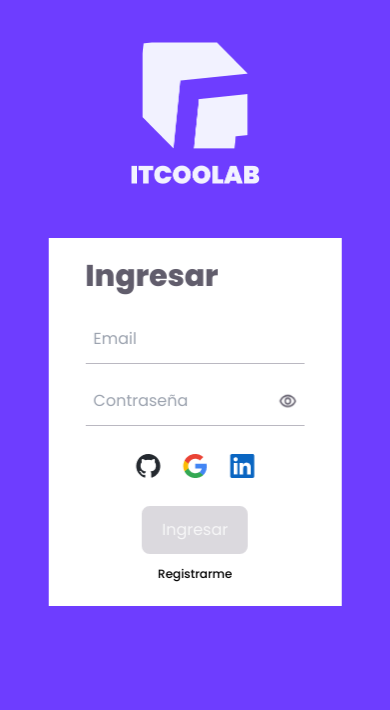
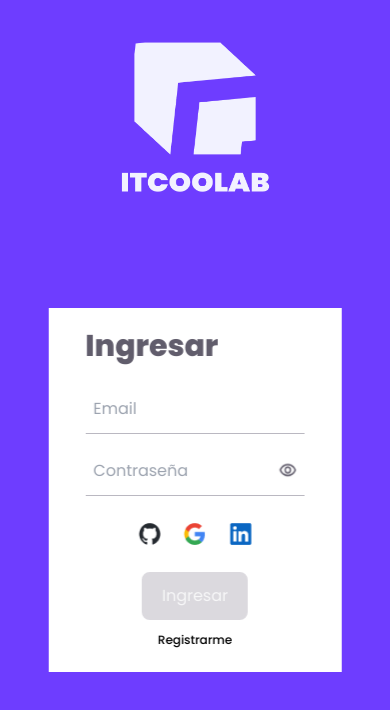
Before and after one commit to Noegraf/Coolab, a Next.js app: page / in a window 390 px wide. Shown: the top 710 px of the page. Built offline with nearby package versions, Linux system fonts and the light colour scheme.

Commit message:
Responsive arreglado en el login

```diff
--- a/app/page.jsx
+++ b/app/page.jsx
@@ -15,14 +15,19 @@ export default function Home() {
         <img
         src="/images/logo.png"
         alt="logo"
-        className="max-sm:absolute w-1/3"
+        className="max-sm:absolute w-1/3 max-sm:h-150 max-sm:w-150"
         style={{
           top : "5%"
         }}
         />
       </section>
 
-      <section className="w-1/2 max-sm:w-3/4 h-dvh flex justify-center items-center max-sm:absolute top-1/2 left-1/2 max-sm:-translate-x-1/2 max-sm:-translate-y-1/2 max-sm:bg-white max-sm:h-auto max-sm:pt-5 max-sm:pb-6 transition-all duration-100">
+      <section
+      className="w-1/2 max-sm:w-3/4 h-dvh flex justify-center items-center max-sm:absolute top-1/2 left-1/2 max-sm:-translate-x-1/2 max-sm:-translate-y-1/2 max-sm:bg-white max-sm:h-auto max-sm:pt-5 max-sm:pb-6 transition-all duration-100"
+      style={{
+        top:"58%",
+      }}
+      >
         {change ? <Login handleChange={handleChange}/> : <Register handleChange={handleChange}/>}
       </section>
     </main>
--- a/components/Login/page.jsx
+++ b/components/Login/page.jsx
@@ -23,9 +23,9 @@ export default function Login({ handleChange }) {
             </div>
             <div className="flex justify-center">
                 <div className="flex justify-evenly mb-5 w-2/3">
-                    <img className="cursor-pointer" src="/images/logos/github.png" alt="" />
-                    <img className="cursor-pointer" src="/images/logos/google.png" alt="" />
-                    <img className="cursor-pointer" src="/images/logos/linkedin.png" alt="" />
+                    <img className="cursor-pointer max-sm:w-9 max-sm:h-9" src="/images/logos/github.png" alt="" />
+                    <img className="cursor-pointer max-sm:w-9 max-sm:h-9" src="/images/logos/google.png" alt="" />
+                    <img className="cursor-pointer max-sm:w-9 max-sm:h-9" src="/images/logos/linkedin.png" alt="" />
                 </div>
             </div>
 
--- a/tailwind.config.js
+++ b/tailwind.config.js
@@ -16,6 +16,12 @@ module.exports = {
         colorSubmit: "#F7F7F8",
         verificationColor: "#75CA5E"
       },
+      height: {
+        150: "150px",
+      },
+      width:{
+        150: "150px",
+      }
     },
   },
   plugins: [],
```
